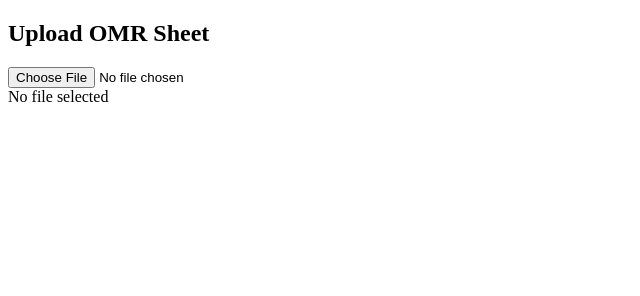
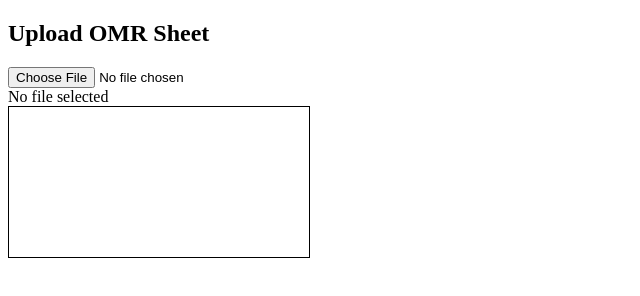
Before and after one commit to lalit35/omr, a plain HTML site: page index.html in a window 1280 px wide. Shown: the whole page, without its empty margins (0-640 px from the left). Drawn offline with Linux system fonts and the light colour scheme.

Commit message:
Update index.html

```diff
--- a/index.html
+++ b/index.html
@@ -13,7 +13,7 @@
             margin-top: 20px;
         }
         canvas {
-            display: none;
+            border: 1px solid #000;
         }
     </style>
 </head>
@@ -183,6 +183,7 @@
                 });
             });
 
+            // Append the result text directly into the result div
             resultDiv.textContent = resultText;
         }
     </script>
```
